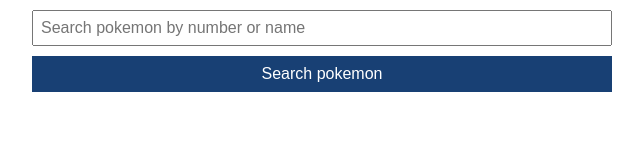
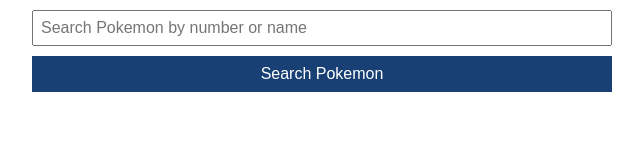
Before and after one commit to WesselKonstantinov/PokeSearchApp, a plain HTML site: page index.html in a window 1280 px wide. Shown: the full height of the page, 318-958 px from the left. Drawn offline with Linux system fonts and the light colour scheme.

Commit message:
Capitalize pokemon

```diff
--- a/index.html
+++ b/index.html
@@ -12,8 +12,8 @@
 
 <body>
     <form class="search-form">
-        <input class="search-form__input" type="search" name="q" placeholder="Search pokemon by number or name">
-        <button class="search-form__button">Search pokemon</button>
+        <input class="search-form__input" type="search" name="q" placeholder="Search Pokemon by number or name">
+        <button class="search-form__button">Search Pokemon</button>
     </form>
     <div id="pokemon-card-container"></div>
 </body>
```
